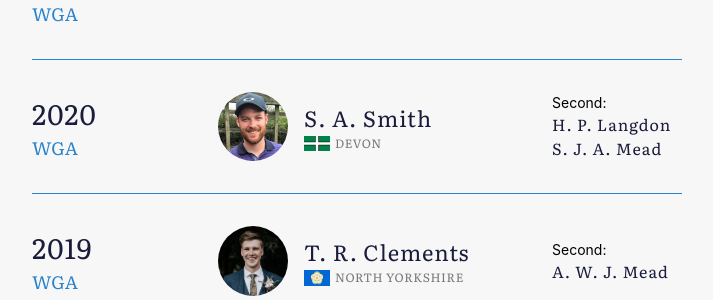
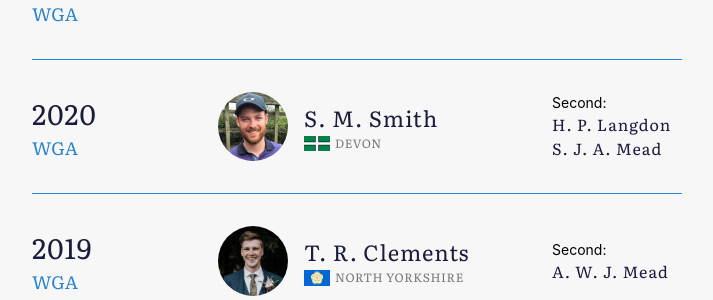
Before and after one commit to samjamead/milkshakecup-archive, a Jekyll site: the page built from honours.html, in a window 1280 px wide and 900 px high, scrolled down 707 px. Shown: the part 159-459 px from the top of the window, without its empty margins (283-996 px from the left). Built offline with Jekyll 4.4.1, drawn with Linux system fonts in a browser that asks for light colours; comment, search, counter and statistics services are not loaded.

Commit message:
Middle names

```diff
--- a/honours.html
+++ b/honours.html
@@ -28,7 +28,7 @@ layout: default
         <div class="honour__champion">
           <img class="honour__photo" src="./assets/img/samuel_mug.jpg" alt="TC" />
           <div class="golfer">
-            <h3>S. A. Smith</h3>
+            <h3>S. M. Smith</h3>
             <div class="golfer__country">
               <img class="golfer__flag" src="./assets/img/flags/devon.svg" alt="Devon flag" />
               <h4>Devon</h4>
--- a/index.html
+++ b/index.html
@@ -23,7 +23,7 @@ layout: default
       <p>[The champ is sharpening his pencil – Ed]</p>
       <div class="welcome__footer">
         <img src="./assets/img/samuel_mug.jpg" alt="Samuel" />
-        <p><strong>S. A. Smith</strong> <br /> &ndash; 2020 Champion</p>
+        <p><strong>S. M. Smith</strong> <br /> &ndash; 2020 Champion</p>
       </div>
     </blockquote>
 
```
